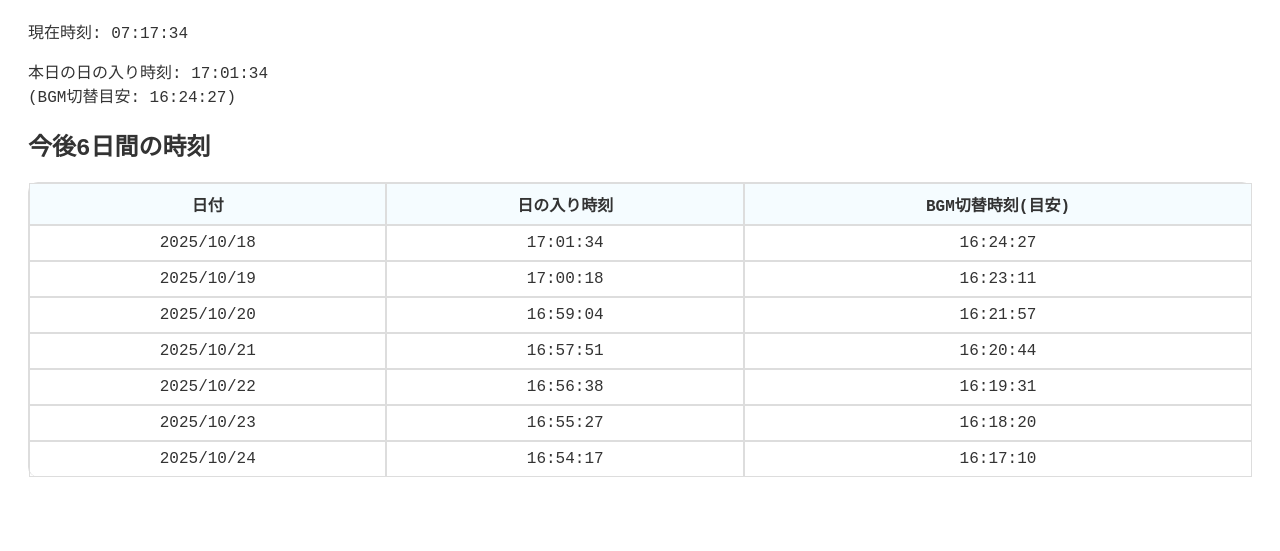
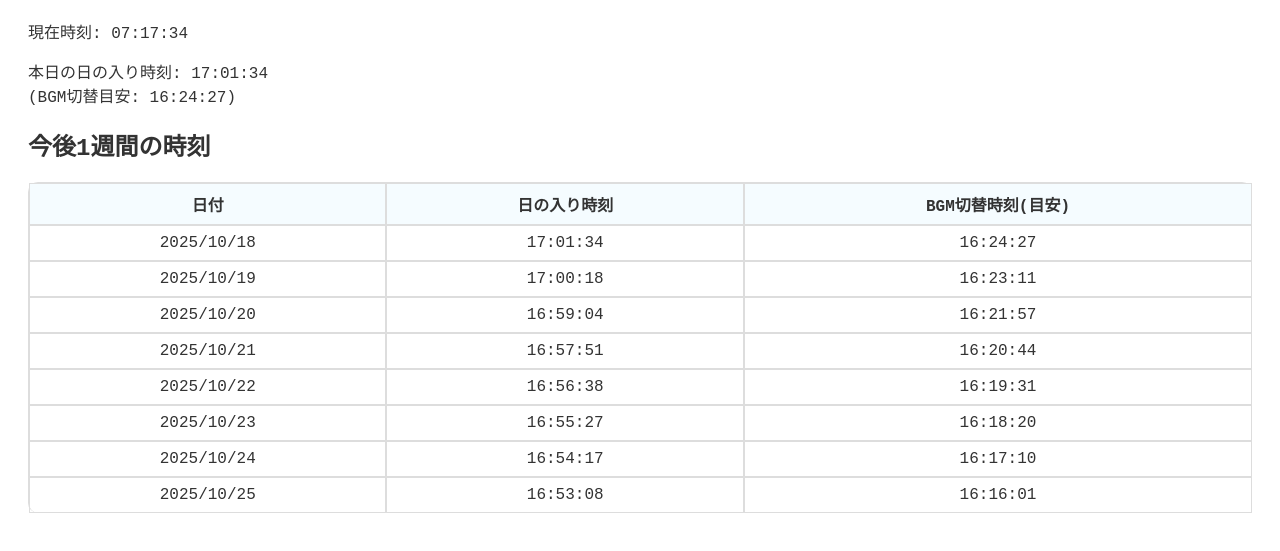
Before and after one commit to shinno-0624/sunset, a plain HTML site: page main.html in a window 1280 px wide. Shown: the part 99-650 px from the top of the page. Drawn offline with Linux system fonts and the light colour scheme.

Commit message:
Update main.html

```diff
--- a/main.html
+++ b/main.html
@@ -45,7 +45,7 @@
   <h1>日の入り時刻・BGM切替時刻</h1>
   <p id="realtime"></p>
   <p id="today-sunset"></p>
-  <h2>今後6日間の時刻</h2>
+  <h2>今後1週間の時刻</h2>
   <table>
     <thead>
       <tr>
@@ -67,11 +67,11 @@
       const rows = data.split(/\r?\n/).slice(1); // 対応する改行コードを幅広く対応
 
       const now = new Date();
-      const today = new Date(now.getTime() + (9 * 60 * 60 * 1000)); // 日本時間に変換
+      const today = new Date(now.getTime());// + (9 * 60 * 60 * 1000)); // 日本時間に変換
       today.setUTCHours(0, 0, 0, 0);
 
       const nextWeek = new Date(today);
-      nextWeek.setDate(nextWeek.getDate() + 6);
+      nextWeek.setDate(nextWeek.getDate() + 7);
 
       rows.forEach(row => {
         const [date, sunset] = row.split(',').map(item => item.trim());
```
